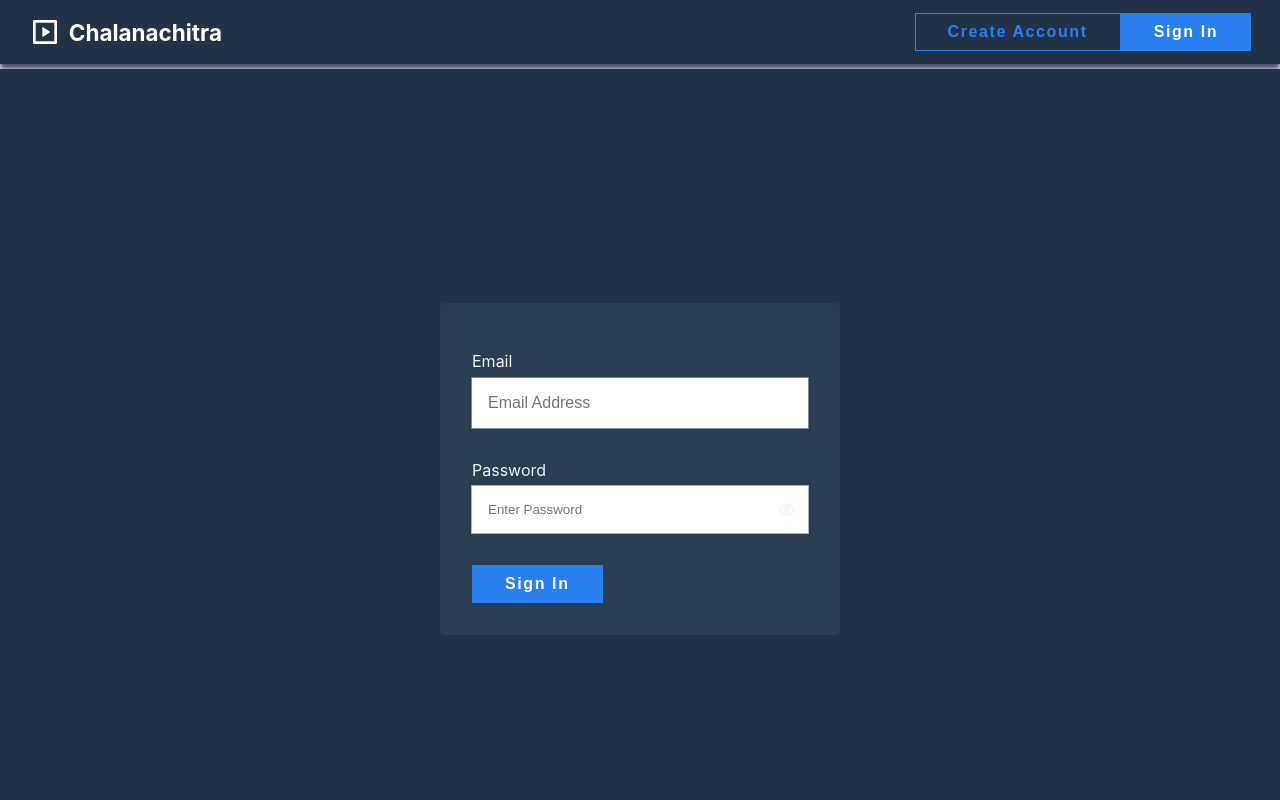
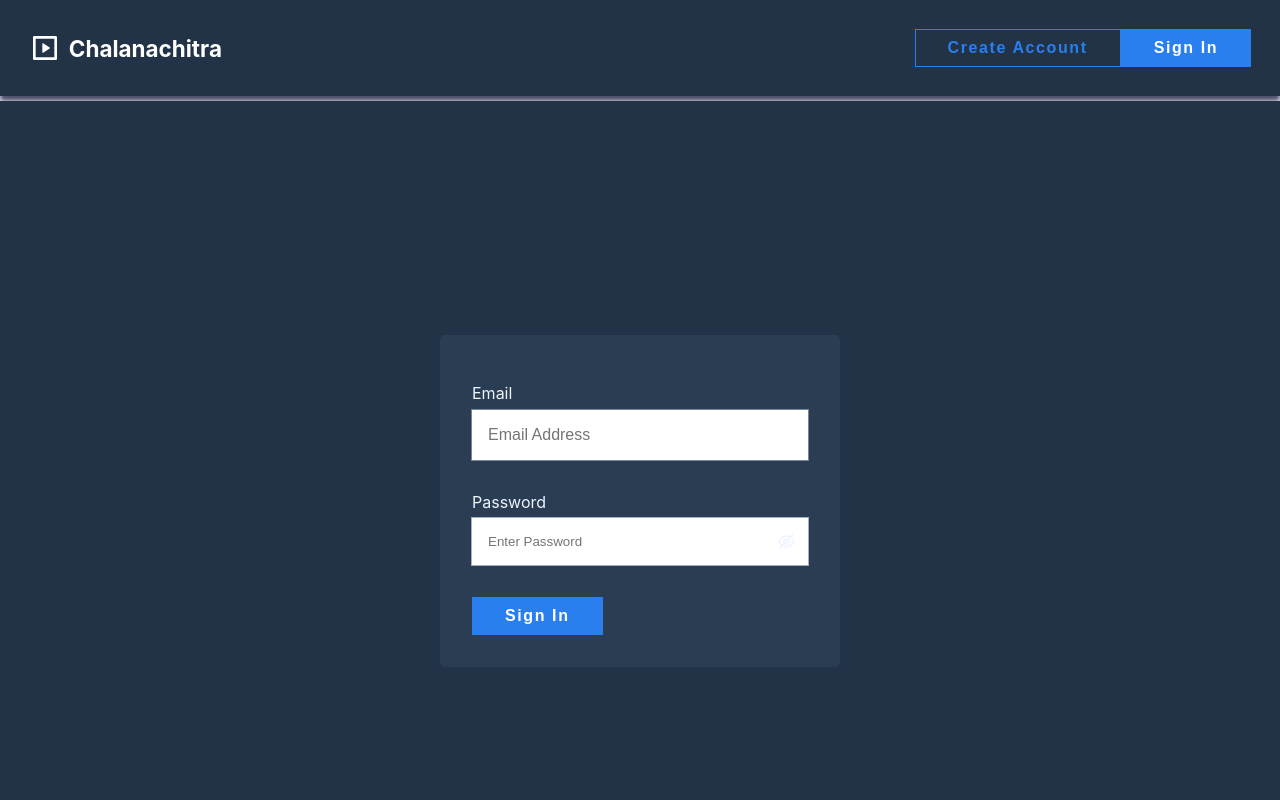
Before and after one commit to govindappaarun/chalanachitra-video-library, a React (Create React App) app: page /home/profile in a window 1280 px wide. Shown: the top 800 px of the page. Built offline with nearby package versions, Linux system fonts and the light colour scheme; what miragejs would draw is missing.

Commit message:
improve styles

```diff
--- a/src/pages/header/header.js
+++ b/src/pages/header/header.js
@@ -5,7 +5,12 @@ import Box from "src/components/Box";
 import { useNavigate, useLocation, Link } from "react-router-dom";
 import { useAuth, useTheme } from "src/contexts";
 import clsx from "clsx";
-import { RiUserLine, RiVideoLine } from "react-icons/ri";
+import {
+  RiNotificationLine,
+  RiSearchLine,
+  RiUserLine,
+  RiVideoLine,
+} from "react-icons/ri";
 
 export default function Header({ ...rest }) {
   const navigate = useNavigate();
@@ -41,6 +46,14 @@ export default function Header({ ...rest }) {
         <div className="nav-right flex-gap-2">
           {authState.isLoggedIn ? (
             <>
+              <div className="search-bar">
+                <RiSearchLine style={{ fontSize: "2rem" }} />
+                Enter something to search
+              </div>
+              <RiNotificationLine
+                style={{ fontSize: "2rem" }}
+                className="mx-1"
+              />
               <ThemeIcon
                 className={clsx("mx-1", { reverse: theme === "dark" })}
                 onClick={toggleTheme}
--- a/src/pages/header/header.styled.js
+++ b/src/pages/header/header.styled.js
@@ -10,8 +10,19 @@ export const Wrapper = styled.div`
 
 export const StyledNavBar = styled(NavBar)`
   box-shadow: 0px 5px 5px ${(p) => p.theme.base.shade};
+  min-height: 6rem;
   & .brand-container {
     cursor: pointer;
+  }
+  .search-bar {
+    display: flex;
+    align-items: center;
+    gap: 1rem;
+    border: 1px solid;
+    border-radius: 5px;
+    padding: 5px;
+    min-width: 20vw;
+    max-width: 10rem;
   }
 `;
 
--- a/src/pages/home/sidenav.js
+++ b/src/pages/home/sidenav.js
@@ -7,16 +7,19 @@ import { MdOutlineWatchLater, MdOutlineFeaturedPlayList } from "react-icons/md";
 import { FaFirefoxBrowser } from "react-icons/fa";
 
 const Wrapper = styled(Box)`
-  min-width: 15rem;
+  min-width: 20rem;
   padding: 1rem;
   background-color: ${(p) => p.theme.base.main};
   color: ${(p) => p.theme.base.contrast};
   .links {
-    border-bottom: 1px solid #eee;
+    border-bottom: 1px solid lightgray;
     padding: 2rem auto;
+    padding-bottom: 3rem;
     a {
-      font-size: 1.25rem;
+      padding: 1rem;
+      font-size: 1.5rem;
       margin: 0.5rem 0;
+      gap: 1rem;
     }
     a:hover {
       color: #e88c33;
@@ -31,7 +34,7 @@ const SideNavBar = ({ categories }) => {
   return (
     <Wrapper display="flex" gap="sm" direction="column">
       <Box className="links">
-        <LinkButton className={isActiveLink} color="primary" to="/home">
+        <LinkButton className={isActiveLink} color="primary" to="/home" end>
           <FaFirefoxBrowser /> Browse
         </LinkButton>
         <LinkButton className={isActiveLink} color="primary" to="liked">
--- a/src/pages/playlists/createPlaylist.js
+++ b/src/pages/playlists/createPlaylist.js
@@ -1,6 +1,6 @@
 import React from "react";
 import { useNavigate } from "react-router-dom";
-import { Button, Input, Typography } from "src/components";
+import { Box, Button, Input, Typography } from "src/components";
 import { useForm } from "src/hooks/useForm";
 import userService from "src/services/userService";
 import styled from "styled-components";
@@ -24,7 +24,7 @@ export default function CreatePlaylist() {
   }, initialState);
   return (
     <StyledForm onSubmit={onSubmit}>
-      <h2>Create Playlist</h2>
+      <h2 className="my-1">Create Playlist</h2>
       <Input
         className="my-2"
         name="name"
--- a/src/pages/videoCategories/videoCategories.js
+++ b/src/pages/videoCategories/videoCategories.js
@@ -53,7 +53,7 @@ export default function VideoCategories() {
 
   return (
     <Wrapper>
-      <h3 className="header">{categoryName}</h3>
+      <h3 className="header my-1">{categoryName}</h3>
       <section className="videos-container">
         {categoryVideos && categoryVideos.length === 0 && (
           <h4 className="no-videos">No Videos found for this category</h4>
```
